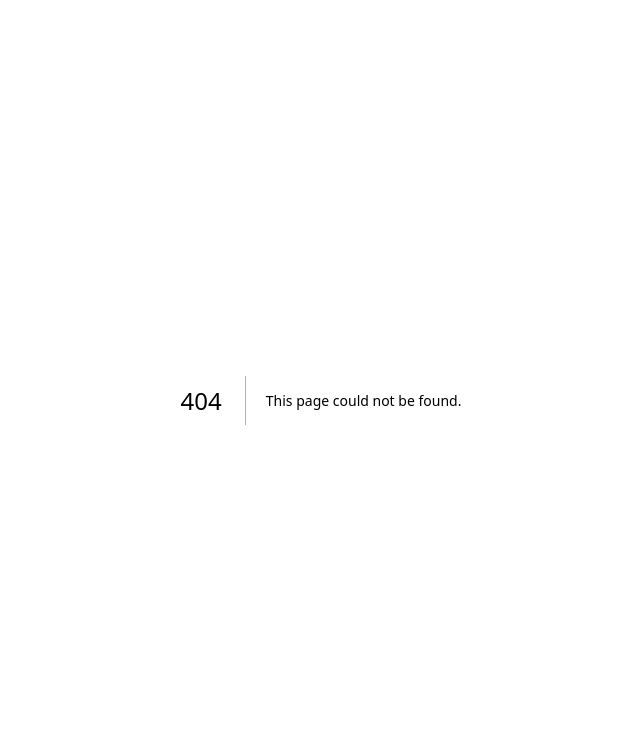
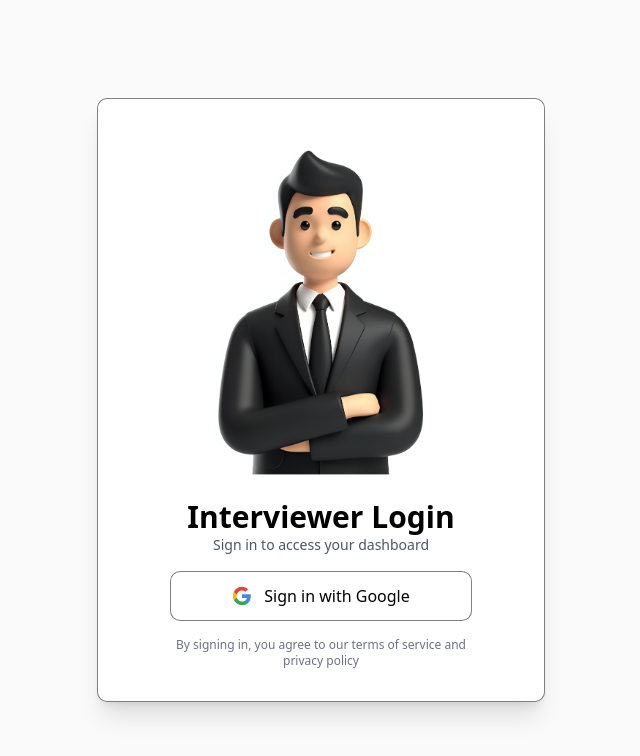
Before and after one commit to Ashutosh-pw-ioi/MeetingScheduler-frontend, a Next.js app: page /auth/login/interviewer in a window 1280 px wide. Before the commit this address had no page. Shown: the top 756 px of the page, without its empty margins (319-959 px from the left). Built offline with nearby package versions, Linux system fonts and the light colour scheme.

Commit message:
Auth UI Added

```diff
--- a/package.json
+++ b/package.json
@@ -20,6 +20,7 @@
     "react": "19.1.0",
     "react-day-picker": "^9.8.0",
     "react-dom": "19.1.0",
+    "react-toastify": "^11.0.5",
     "recharts": "^3.1.0",
     "tailwind-merge": "^3.3.1"
   },
--- /dev/null
+++ b/src/app/auth/login/interviewer/page.tsx
@@ -0,0 +1,9 @@
+import LoginPage from "../../loginPage";
+
+export const metadata = {
+  title: "Interviewer Login",
+};
+
+export default function AdminLoginPage() {
+  return <LoginPage role="interviewer" imagePath="/Interviewer.png" />;
+}
--- /dev/null
+++ b/src/app/auth/loginPage.tsx
@@ -0,0 +1,149 @@
+"use client";
+import { useState } from "react";
+import { ToastContainer, toast } from "react-toastify";
+import "react-toastify/dist/ReactToastify.css";
+import Image from "next/image";
+
+interface LoginPageProps {
+  role: "interviewer" | "interviewer";
+  imagePath: string;
+}
+
+export default function LoginPage({ role, imagePath }: LoginPageProps) {
+  const [isLoading, setIsLoading] = useState(false);
+
+  const handleGoogleSignIn = async () => {
+    setIsLoading(true);
+
+    try {
+      // Add your Google OAuth logic here
+      // For example: window.location.href = '/auth/google';
+
+      toast.success(`Redirecting to Google Sign In...`, {
+        toastId: "google-redirect",
+        autoClose: 2000,
+      });
+
+      setTimeout(() => {
+        // Replace with your actual Google OAuth URL or logic
+        console.log(`Initiating Google Sign In for ${role} role`);
+        // window.location.href = `/auth/google?role=${role}`;
+      }, 1000);
+    } catch (error) {
+      console.error("Google Sign In error:", error);
+
+      toast.error("Failed to initiate Google Sign In. Please try again.", {
+        toastId: "google-error",
+        autoClose: 4000,
+      });
+    } finally {
+      setIsLoading(false);
+    }
+  };
+
+  return (
+    <div className="min-h-screen flex items-center justify-center p-4 bg-[#fafafa]">
+      <ToastContainer
+        position="top-right"
+        autoClose={4000}
+        hideProgressBar={false}
+        newestOnTop={true}
+        closeOnClick={true}
+        rtl={false}
+        pauseOnFocusLoss={true}
+        draggable={true}
+        pauseOnHover={true}
+        theme="light"
+        className="!z-50"
+        toastClassName="!rounded-lg !text-sm"
+      />
+
+      <div className="w-full max-w-md bg-white border border-black/50 rounded-lg shadow-xl p-8">
+        <div className="px-12 mb-6">
+          <Image
+            src={imagePath}
+            width={500}
+            height={500}
+            className="w-full h-full object-cover"
+            alt="Login Image"
+          />
+        </div>
+        <div className="text-center mb-4">
+          <h1 className="text-3xl font-bold text-black">
+            {role === "interviewer" ? "Interviewer Login" : "Interviewee Login"}
+          </h1>
+          <p className="text-gray-600 text-sm">
+            Sign in to access your dashboard
+          </p>
+        </div>
+
+        <div className="px-10">
+          <button
+            onClick={handleGoogleSignIn}
+            disabled={isLoading}
+            className="w-full flex items-center justify-center px-4 py-3 border border-black/50 rounded-lg bg-white hover:bg-gray-100 focus:outline-none focus:ring-2 focus:ring-black focus:ring-offset-2 disabled:opacity-50 disabled:cursor-not-allowed transition-colors duration-200 cursor-pointer"
+          >
+            {isLoading ? (
+              <>
+                <svg
+                  className="animate-spin -ml-1 mr-3 h-5 w-5 text-black"
+                  fill="none"
+                  viewBox="0 0 24 24"
+                >
+                  <circle
+                    className="opacity-25"
+                    cx="12"
+                    cy="12"
+                    r="10"
+                    stroke="currentColor"
+                    strokeWidth="4"
+                  />
+                  <path
+                    className="opacity-75"
+                    fill="currentColor"
+                    d="M4 12a8 8 0 018-8V0C5.373 0 0 5.373 0 12h4zm2 5.291A7.962 7.962 0 014 12H0c0 3.042 1.135 5.824 3 7.938l3-2.647z"
+                  />
+                </svg>
+                <span className="text-black font-medium">Signing in...</span>
+              </>
+            ) : (
+              <>
+                <svg
+                  className="w-5 h-5 mr-3"
+                  viewBox="0 0 24 24"
+                  xmlns="http://www.w3.org/2000/svg"
+                >
+                  <path
+                    fill="#4285F4"
+                    d="M22.56 12.25c0-.78-.07-1.53-.2-2.25H12v4.26h5.92c-.26 1.37-1.04 2.53-2.21 3.31v2.77h3.57c2.08-1.92 3.28-4.74 3.28-8.09z"
+                  />
+                  <path
+                    fill="#34A853"
+                    d="M12 23c2.97 0 5.46-.98 7.28-2.66l-3.57-2.77c-.98.66-2.23 1.06-3.71 1.06-2.86 0-5.29-1.93-6.16-4.53H2.18v2.84C3.99 20.53 7.7 23 12 23z"
+                  />
+                  <path
+                    fill="#FBBC05"
+                    d="M5.84 14.09c-.22-.66-.35-1.36-.35-2.09s.13-1.43.35-2.09V7.07H2.18C1.43 8.55 1 10.22 1 12s.43 3.45 1.18 4.93l2.85-2.22.81-.62z"
+                  />
+                  <path
+                    fill="#EA4335"
+                    d="M12 5.38c1.62 0 3.06.56 4.21 1.64l3.15-3.15C17.45 2.09 14.97 1 12 1 7.7 1 3.99 3.47 2.18 7.07l3.66 2.84c.87-2.6 3.3-4.53 6.16-4.53z"
+                  />
+                </svg>
+                <span className="text-black font-medium">
+                  Sign in with Google
+                </span>
+              </>
+            )}
+          </button>
+        </div>
+
+        <div className="mt-4 text-center">
+          <p className="text-xs text-gray-500 px-10">
+            By signing in, you agree to our terms of service and privacy policy
+          </p>
+        </div>
+      </div>
+    </div>
+  );
+}
```
Also changed, not shown: public/Interviewer.png (added), 1 other file (tests, documents, lock files or other folders).
